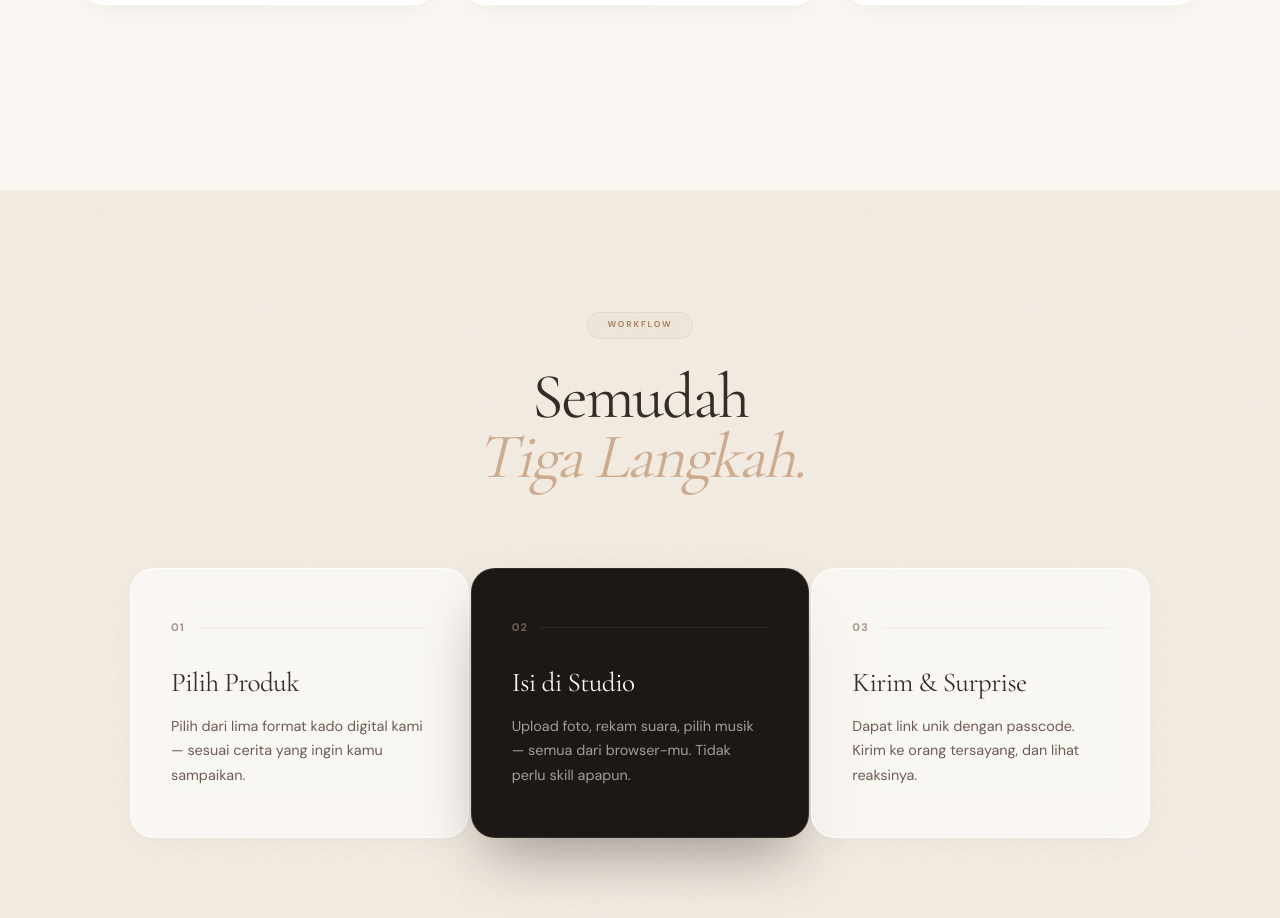
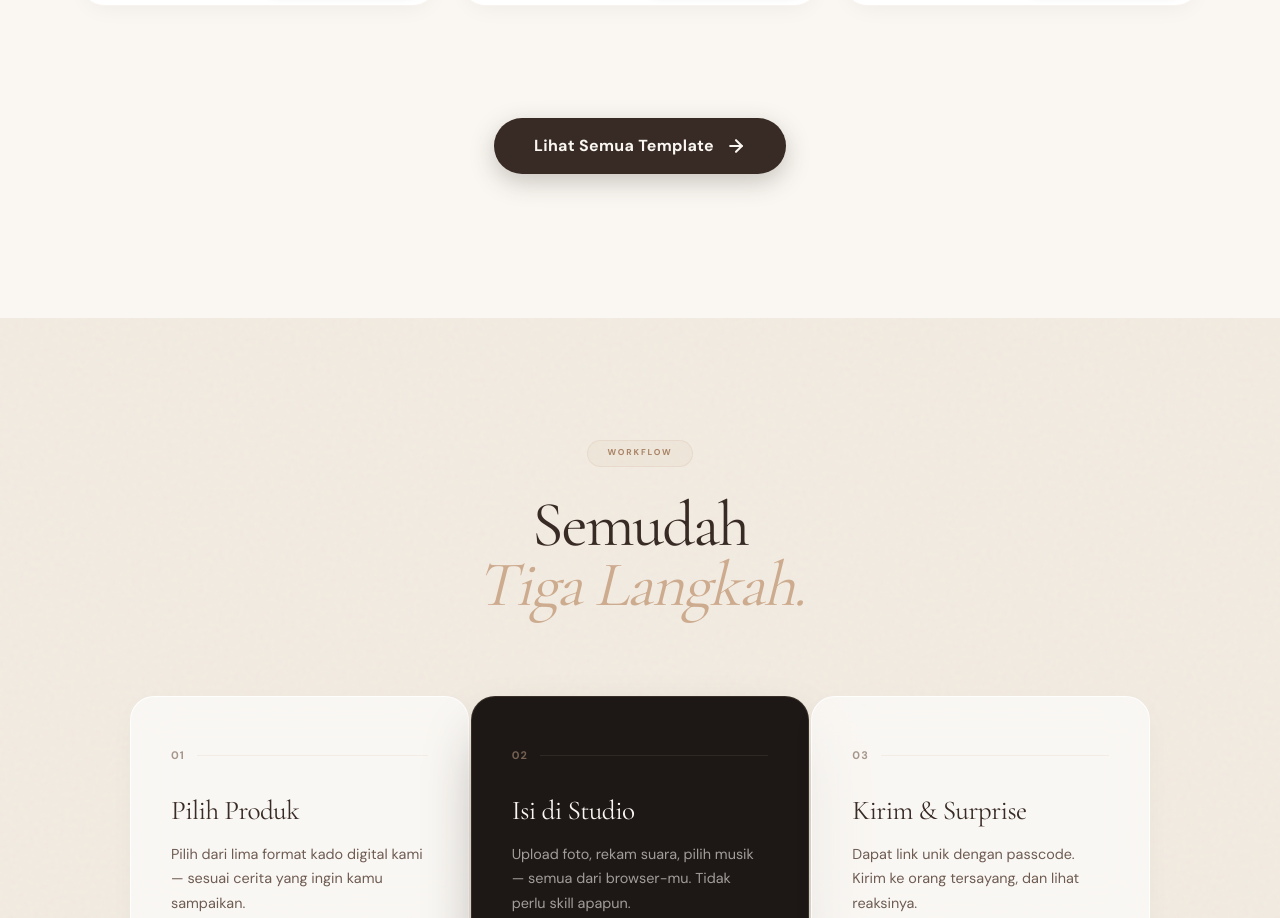
Before and after one commit to detectivecrewze/for-you-always, a Next.js app: page / in a window 1280 px wide. Shown: the part 3184-4102 px from the top of the page. Built offline with nearby package versions, Linux system fonts and the light colour scheme.

Commit message:
Fix: Actually add Lihat Semua Template button below the Self-Edit Collection grid

```diff
--- a/app/(landing)/page.tsx
+++ b/app/(landing)/page.tsx
@@ -1,6 +1,7 @@
 "use client";
 
 import React, { useEffect, useState, useRef } from "react";
+import Link from "next/link";
 import CompactProductCard from "../components/CompactProductCard";
 import { LandscapeProductCard, AnimatedSection } from "../components/LandscapeProductCard";
 
@@ -568,6 +569,43 @@ export default function MainHubPage() {
                             href="/catalog/retro"
                         />
                     </div>
+
+                    <AnimatedSection delay={200}>
+                        <div style={{ display: "flex", justifyContent: "center", marginTop: 48, marginBottom: 24 }}>
+                            <Link href="/catalog" style={{
+                                padding: "16px 40px",
+                                borderRadius: 999,
+                                background: "#382a24",
+                                color: "#faf7f2",
+                                fontFamily: "var(--font-sans)",
+                                fontSize: 16,
+                                fontWeight: 700,
+                                textDecoration: "none",
+                                display: "inline-flex",
+                                alignItems: "center",
+                                gap: 12,
+                                transition: "all 0.3s ease",
+                                boxShadow: "0 8px 24px rgba(56, 42, 36, 0.25)",
+                                letterSpacing: "0.02em"
+                            }}
+                            onMouseEnter={e => {
+                                e.currentTarget.style.transform = "translateY(-4px)";
+                                e.currentTarget.style.boxShadow = "0 12px 32px rgba(56, 42, 36, 0.35)";
+                                e.currentTarget.style.background = "#4a3830";
+                            }}
+                            onMouseLeave={e => {
+                                e.currentTarget.style.transform = "translateY(0)";
+                                e.currentTarget.style.boxShadow = "0 8px 24px rgba(56, 42, 36, 0.25)";
+                                e.currentTarget.style.background = "#382a24";
+                            }}>
+                                Lihat Semua Template
+                                <svg width="20" height="20" viewBox="0 0 24 24" fill="none" stroke="currentColor" strokeWidth="2.5" strokeLinecap="round" strokeLinejoin="round">
+                                    <line x1="5" y1="12" x2="19" y2="12"></line>
+                                    <polyline points="12 5 19 12 12 19"></polyline>
+                                </svg>
+                            </Link>
+                        </div>
+                    </AnimatedSection>
                 </div>
             </section>
 
```
